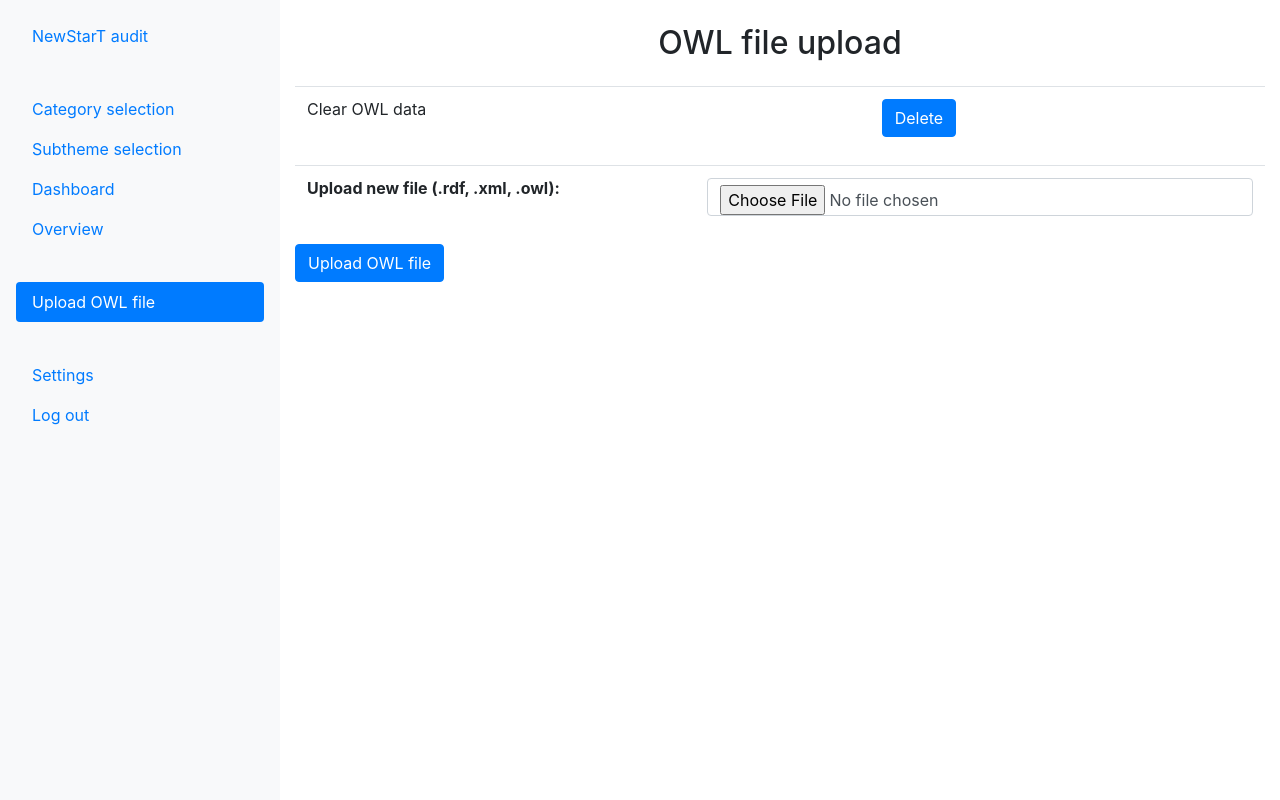
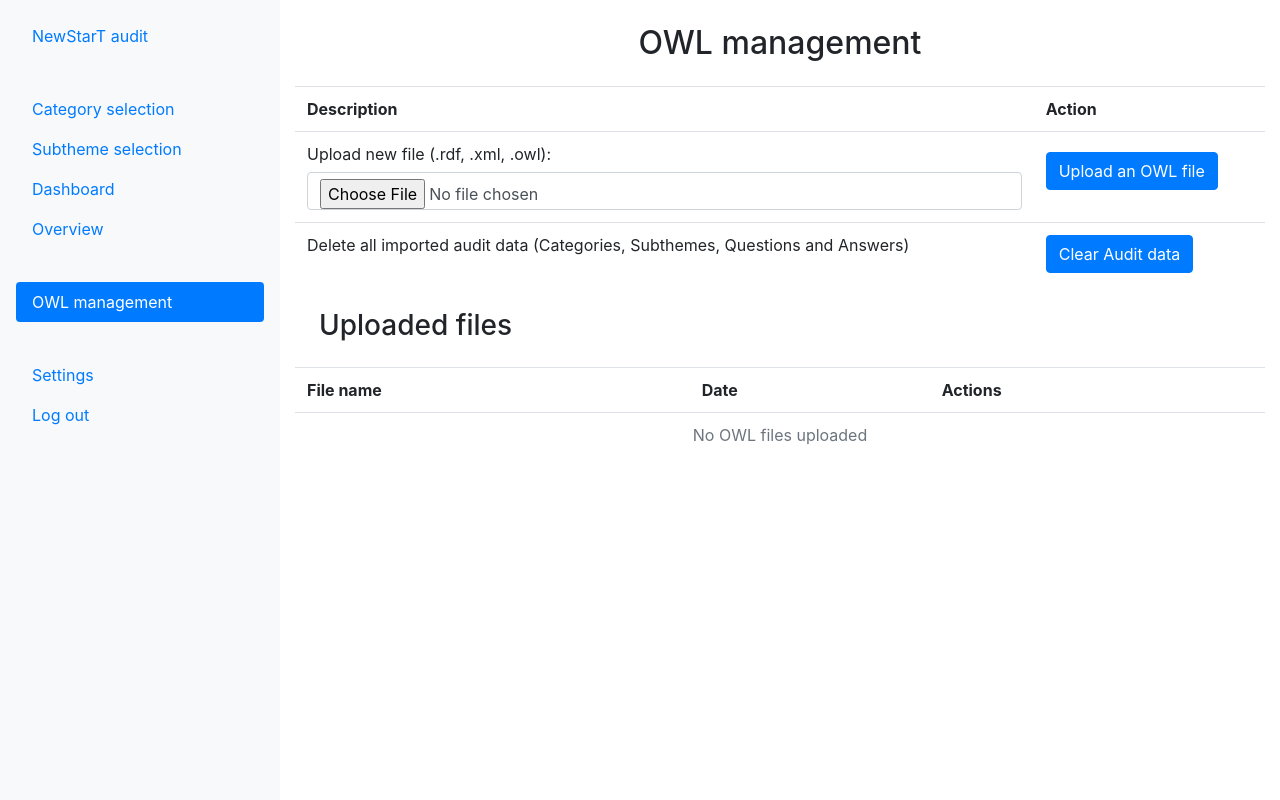
Before and after one commit to flpp20191/NewStarT_Audit, a Django app: page /owl-upload/ in a window 1280 px wide. Run offline with Django 5.2, Linux system fonts and the light colour scheme; the visitor is signed in with stand-in values (Sample User, id 1); data that the repository does not hold is empty; parts of the project's set-up code (start-up, migrations or seed data) failed here and were passed over.

```diff
--- a/Audit/forms.py
+++ b/Audit/forms.py
@@ -47,8 +47,16 @@ class OWL_Upload_Form(forms.ModelForm):
         fields = ['file']
 
 class CONF_Upload_Form(forms.Form):
+    conf_file_name = forms.CharField(
+        label='Configuration name',
+        widget=forms.TextInput(attrs={
+            'class': 'form-control',
+            'placeholder': "Will generate random if blank"
+        }),
+        required=False
+    )
     conf_file = forms.CharField(
-        label='Configuration file content YAML',
+        label='Adding configurations (YAML format)',
         initial='{}',
         widget=forms.Textarea(attrs={
             'class': 'form-control',
--- a/Audit/models.py
+++ b/Audit/models.py
@@ -342,9 +342,10 @@ class OWL_Upload(models.Model):
         return f"{self.pk}. {self.file.name} - {self.uploaded_at.strftime('%Y-%m-%d %H:%M:%S')}"
 
     def delete(self, *args, **kwargs):
-        self.file.delete(save=False)
+        self.file.delete()
         super().delete(*args, **kwargs)
 
 class OWL_Upload_Configs(models.Model):
+    name = models.CharField(max_length=200, default=None, null=True)
     configs = models.TextField()
     uploaded_at = models.DateTimeField(auto_now_add=True)
--- a/Audit/templates/Audit/audit_navigation.html
+++ b/Audit/templates/Audit/audit_navigation.html
@@ -42,7 +42,7 @@
         <li class="nav-item">
             {% url 'audit:owl_upload' as link %}
             <a href="{{ link }}" class="nav-link {% if request.resolver_match.view_name == "audit:owl_upload" %}active{% endif %}" aria-current="page">
-                Upload OWL file
+                OWL management
             </a>
         </li>
         {% endif %}
--- a/Audit/templates/Audit/owlUpload.html
+++ b/Audit/templates/Audit/owlUpload.html
@@ -7,58 +7,64 @@
 {% if request.user.is_superuser %}
     {% block content %}
     <div class="container-fluid mt-4">
-        <h2 class="mb-4 text-center">OWL file upload</h2>
-        {% if file_upload_form %}
+        <h2 class="mb-4 text-center">OWL management</h2>
         <form method="post" enctype="multipart/form-data">
             {% csrf_token %}
             <table class="table">
                 <tr>
-                    <td>Clear OWL data</td>
+                    <th>Description</th>
+                    <th>Action</th>
+                </tr>
+                <tr>
                     <td>
-                        <button type="submit" class="btn btn-primary" name="action" value="clear_database" onclick="return confirm('Are you sure you want to delete all data?');">Delete</button>
+                        <div>
+                            <div>{{ file_upload_form.file.label_tag }}</div>
+                            <div>{{ file_upload_form.file }}</div>
+                        </div>
+                        {% if file_upload_form.file.errors %}
+                        <div>
+                            <div>{{ file_upload_form.file.errors }}</div>
+                        </div>
+                        {% endif %}
+                    </td>
+                    <td>
+                        <button type="submit" class="btn btn-primary mt-2">Upload an OWL file</button>
+                    </td>
+                </tr>
+                <tr>
+                    <td>Delete all imported audit data (Categories, Subthemes, Questions and Answers)</td>
+                    <td>
+                        <button type="submit" class="btn btn-primary" name="action" value="clear_database" onclick="return confirm('Are you sure you want to delete all data? This action is irreversable');">Clear Audit data</button>
                     </td>
                 </tr>
             </table>
-            <table class="table">
-                {{ file_upload_form.as_table }}
-            </table>
-            <button type="submit" class="btn btn-primary">Upload OWL file</button>
+            <h3 class="m-4">Uploaded files</h3>
             <table class="table mt-4">
+                <tr>
+                    <th>File name</th>
+                    <th>Date</th>
+                    <th>Actions</th>
+                </tr>
                 {% for file in owl_files %}
                 <tr>
                     <td>
-                        <a href="{% url 'audit:owl_upload' pk=file.pk %}">
-                            OWL file - {{ file.file.name }}
-                        </a>
+                        OWL file - {{ file.file.name }}
                     </td>
-                    <td><button type="submit" class="btn btn-primary" name="delete" value="{{ file.pk }}" onclick="return confirm('File will be deleted irreversibly');">Delete</button></td>
+                    <td>{{ file.uploaded_at|date:"Y-m-d h:i:s"}}</td>
+                    <td>
+                        <a class="btn btn-primary" href="{% url 'audit:owl_upload' pk=file.pk %}">Add data to audit</a>
+                        <button type="submit" class="btn btn-outline-primary" name="delete" value="{{ file.pk }}" onclick="return confirm('File will be deleted irreversibly');">Delete</button>
+                    </td>
+                </tr>
+                {% empty %}
+                <tr>
+                    <td colspan="3" class="text-center text-muted">
+                        No OWL files uploaded
+                    </td>
                 </tr>
                 {% endfor %}
             </table>
         </form>
-        {% elif conf_upload_form %}
-        <form method="post">
-            {% csrf_token %}
-            {{ conf_upload_form.conf_file.label_tag }}
-            {{ conf_upload_form.conf_file }}
-            {{ conf_upload_form.conf_file.errors }}
-            <button type="submit" class="btn btn-primary mt-2">Upload OWL data</button>
-            <button type="submit" class="btn btn-outline-primary mt-2" name="action" value="save">Upload OWL dataand Save configurations</button>
-
-            <table class="table mt-4">
-                {% for conf in conf_files %}
-                <tr>
-                    <td>
-                        <a href="{% url 'audit:owl_upload' pk=pk conf=conf.pk %}">
-                            Config file - {{ conf.uploaded_at|date:"Y-m-d H:i:s" }}
-                        </a>
-                    </td>
-                    <td><button type="submit" class="btn btn-primary" name="delete" value="{{ conf.pk }}" onclick="return confirm('File will be deleted irreversibly');">Delete</button></td>
-                </tr>
-                {% endfor %}
-            </table>
-        </form>
-        {% endif %}
     </div>
     {% endblock %}
 {% endif %}
--- a/Audit/views.py
+++ b/Audit/views.py
@@ -12,6 +12,8 @@ from django.utils import timezone
 from django.conf import settings
 from django.contrib.auth import authenticate, login, logout
 from owlready2 import *
+import string
+import random
 
 class AuditMain(View):
     template_name = 'Audit/audit_main.html'
@@ -257,6 +259,7 @@ class AuditSettings(LoginRequiredMixin, View):
 from .uploadOWL import uploadOWL
 class OWLUpload(LoginRequiredMixin, View):
     template_name = 'Audit/owlUpload.html'
+    import_template_name = 'Audit/owlImport.html'
     file_upload_form = OWL_Upload_Form
     conf_upload_form = CONF_Upload_Form
 
@@ -266,10 +269,12 @@ class OWLUpload(LoginRequiredMixin, View):
     def get(self, request, *args, **kwargs):
         context = {}
         if "pk" in kwargs:
+            context["file"] = OWL_Upload.objects.get(pk=kwargs.get("pk"))
             context["pk"] = kwargs.get("pk")
             if "owl_configs" in request.session:
-                context["conf_upload_form"] = self.conf_upload_form(initial={"conf_file": request.session.get("owl_configs")})
+                context["conf_upload_form"] = self.conf_upload_form(initial={"conf_file": request.session.get("owl_configs"), "conf_file_name": request.session["conf_file_name"]})
                 del request.session["owl_configs"]
+                del request.session["conf_file_name"]
             elif "conf" in kwargs:
                 config = OWL_Upload_Configs.objects.get(pk=kwargs.get("conf"))
                 context["conf_upload_form"] = self.conf_upload_form(initial={"conf_file": str(config.configs)})
@@ -306,17 +311,19 @@ QUESTION_TYPE:
         - https://template.com#likert
         yes_no:
         - https://template.com#yesno"""})
-            context["conf_files"] = OWL_Upload_Configs.objects.all()
+            context["conf_files"] = OWL_Upload_Configs.objects.all().order_by("-uploaded_at")
+            return render(request, self.import_template_name, context)
         else:
             context["file_upload_form"] = self.file_upload_form()
-            context["owl_files"] = OWL_Upload.objects.all()
-        return render(request, self.template_name, context)
+            context["owl_files"] = OWL_Upload.objects.all().order_by("-uploaded_at")
+            return render(request, self.template_name, context)
 
     def post(self, request, *args, **kwargs):
         if "pk" in kwargs:
             if "delete" in request.POST:
                 OWL_Upload_Configs.objects.get(pk=request.POST.get("delete")).delete()
                 request.session["owl_configs"] = request.POST.get("conf_file")
+                request.session["conf_file_name"] = request.POST.get("conf_file_name")
                 return redirect('audit:owl_upload', pk=kwargs.get("pk"))
             file = OWL_Upload.objects.get(pk=kwargs.get("pk"))
             save = request.POST.get("action") == "save"
@@ -328,10 +335,14 @@ QUESTION_TYPE:
                 messages.error(request, f"Error processing OWL file: {str(e)}")
 
             if owl_upload_result:
-                if save: OWL_Upload_Configs.objects.create(configs=request.POST.get("conf_file"))
+                if request.POST.get("conf_file_name") == "":
+                    name = ''.join(random.choices(string.ascii_letters, k=10))
+                else: name = request.POST.get("conf_file_name")
+                if save: OWL_Upload_Configs.objects.create(configs=request.POST.get("conf_file"), name=name)
                 return redirect('audit:audit')
             else:
                 request.session["owl_configs"] = request.POST.get("conf_file")
+                request.session["conf_file_name"] = request.POST.get("conf_file_name")
                 return redirect('audit:owl_upload', pk=kwargs.get("pk"))
         if "delete" in request.POST:
             OWL_Upload.objects.get(pk=request.POST.get("delete")).delete()
@@ -349,7 +360,7 @@ QUESTION_TYPE:
             owl_file = OWL_Upload(file=file)
             owl_file.save()
             messages.success(request, "OWL file uploaded and processed successfully.")
-            return redirect('audit:owl_upload', pk=owl_file.pk)
+            return redirect('audit:owl_upload')
         else:
             messages.error(request, "No file uploaded. Please select an OWL file to upload.")
             return redirect('audit:owl_upload')
```
Also changed, not shown: Audit/templates/Audit/owlImport.html (added, +53 -0 lines), Example/catalog-v001.xml (deleted, +0 -7 lines), Audit/migrations/0009_owl_upload_configs_name.py (added).
